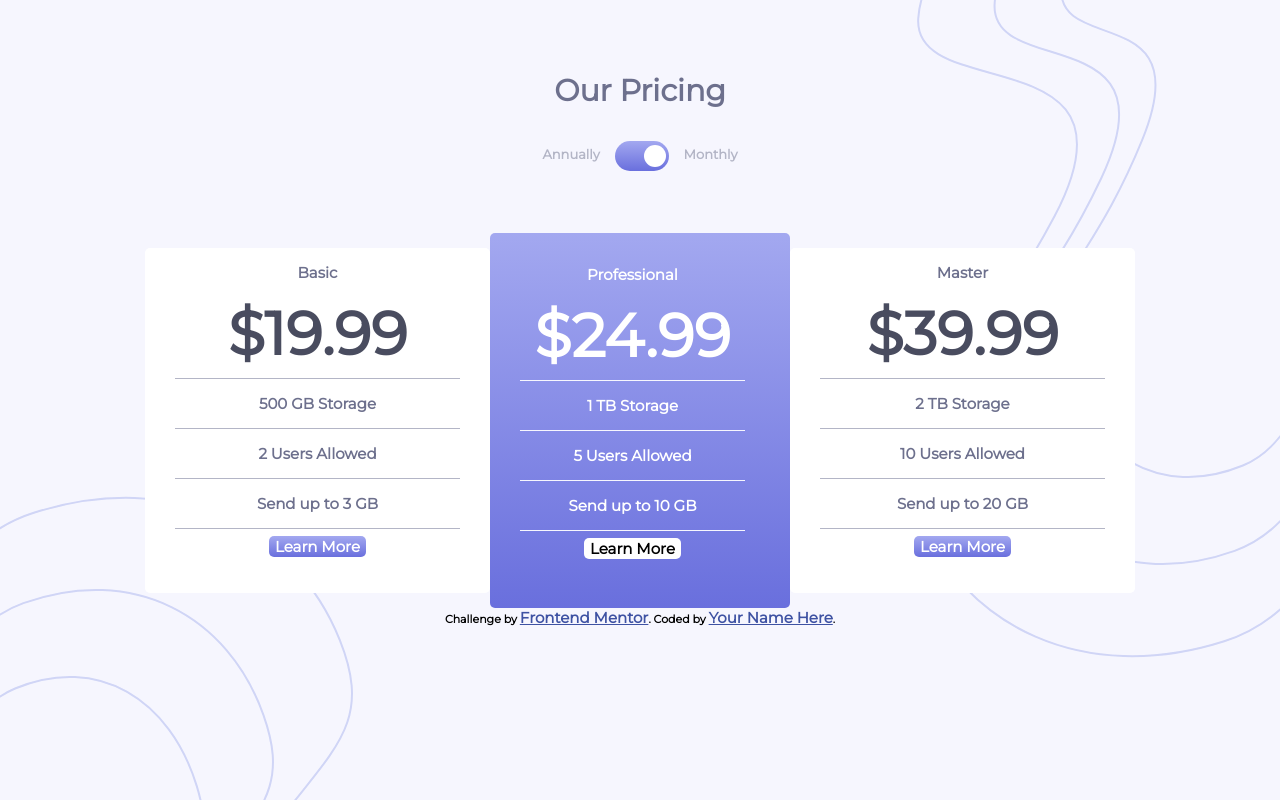
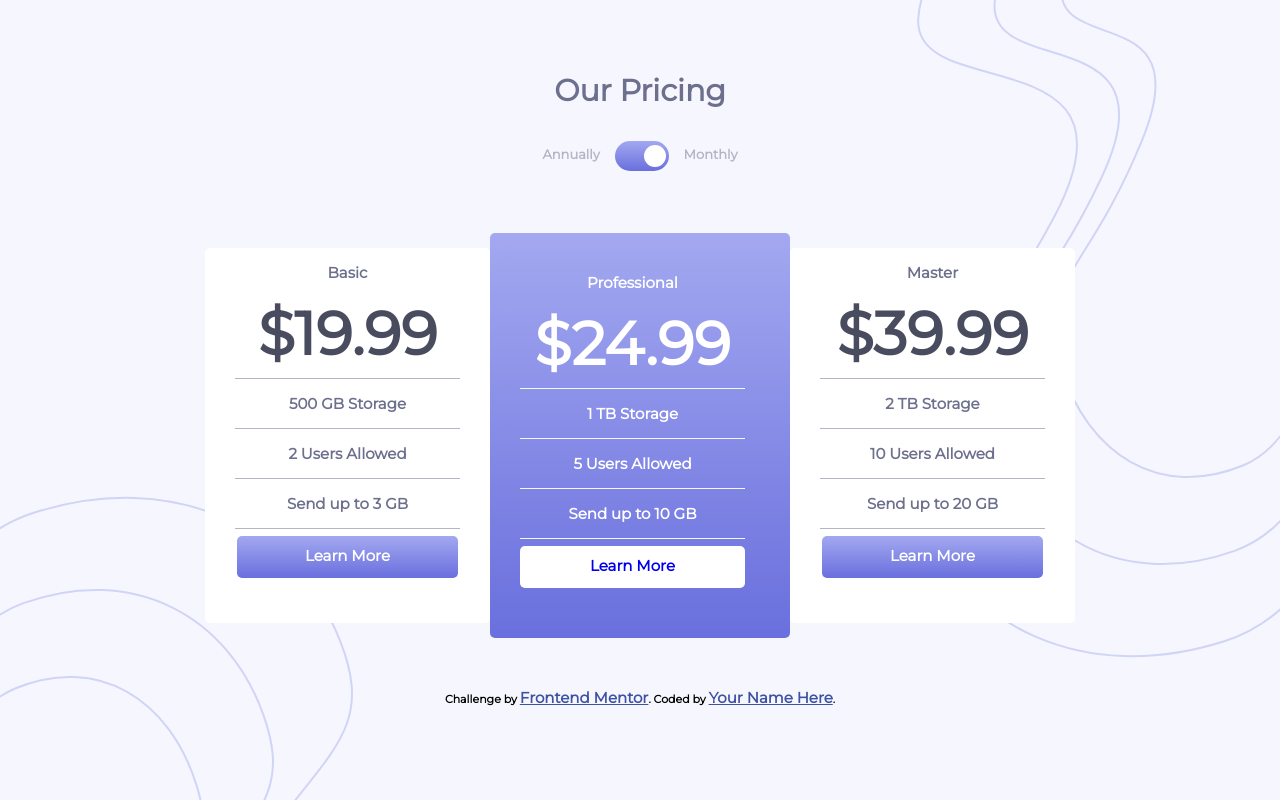
Before and after one commit to ColmanDevClub/week-2, a plain HTML site: page Toggle-Button/index.html in a window 1280 px wide. Drawn offline with Linux system fonts and the light colour scheme.

Commit message:
fixing button and footer

```diff
--- a/Toggle-Button/index.html
+++ b/Toggle-Button/index.html
@@ -50,44 +50,44 @@
       <div class="center_box">
         <div class="basic">
           <div class="inner_basic">
-            <h3>Basic</h3>
-            <h1>&dollar;19.99</h1>
+            <div><h3>Basic</h3></div>
+            <div><h1>&dollar;19.99</h1></div>
             <hr />
-            <h3>500 GB Storage</h3>
+            <div><h3>500 GB Storage</h3></div>
             <hr />
-            <h3>2 Users Allowed</h3>
+            <div><h3>2 Users Allowed</h3></div>
             <hr />
-            <h3>Send up to 3 GB</h3>
+            <div><h3>Send up to 3 GB</h3></div>
             <hr />
-            <button class="purple_button">Learn More</button>
+            <a href="#" class="purple_button">Learn More</a>
           </div>
         </div>
         <div class="pro">
           <div class="inner_pro">
-            <h3>Professional</h3>
-            <h1>&dollar;24.99</h1>
+            <div>            <h3>Professional</h3></div>
+            <div>            <h1>&dollar;24.99</h1></div>
             <hr />
-            <h3>1 TB Storage</h3>
+            <div>            <h3>1 TB Storage</h3></div>
             <hr />
-            <h3>5 Users Allowed</h3>
+            <div>            <h3>5 Users Allowed</h3></div>
             <hr />
-            <h3>Send up to 10 GB</h3>
+            <div>            <h3>Send up to 10 GB</h3></div>
             <hr />
-            <button class="white_button">Learn More</button>
+            <a href="#" class="white_button">Learn More</a>
           </div>
         </div>
         <div class="master">
           <div class="inner_master">
-            <h3>Master</h3>
-            <h1>&dollar;39.99</h1>
+            <div><h3>Master</h3></div>
+            <div><h1>&dollar;39.99</h1></div>
             <hr />
-            <h3>2 TB Storage</h3>
+            <div><h3>2 TB Storage</h3></div>
             <hr />
-            <h3>10 Users Allowed</h3>
+            <div><h3>10 Users Allowed</h3></div>
             <hr />
-            <h3>Send up to 20 GB</h3>
+            <div><h3>Send up to 20 GB</h3></div>
             <hr />
-            <button class="purple_button">Learn More</button>
+            <a href="#" class="purple_button">Learn More</a>
           </div>
         </div>
       </div>
--- a/Toggle-Button/style/desktop/centerBox.css
+++ b/Toggle-Button/style/desktop/centerBox.css
@@ -8,8 +8,8 @@
   order: 1;
   background-color: #fff;
   border-radius: 5px;
-  height: 23em;
-  width: 23em;
+  height: 25em;
+  width: 19em;
 }
 .inner_basic {
   margin-left: 2em;
@@ -33,14 +33,14 @@
   order: 2;
   background: linear-gradient(hsl(236, 72%, 79%), hsl(237, 63%, 64%));
   border-radius: 5px;
-  height: 25em;
+  height: 27em;
   width: 20em;
   margin: -1em 0em 0em 0em;
 }
 .inner_pro {
   height: 23em;
   width: 15em;
-  margin: 32px 0px 0px 30px;
+  margin: 40px 0px 0px 30px;
 }
 .pro h1 {
   color: #fff;
@@ -61,8 +61,8 @@
   order: 3;
   background-color: #fff;
   border-radius: 5px;
-  height: 23em;
-  width: 23em;
+  height: 25em;
+  width: 19em;
 }
 .inner_master {
   margin-left: 2em;
@@ -82,19 +82,26 @@
   height: 1px;
   background: hsl(234, 14%, 74%);
 }
-
 .purple_button {
+  display: block;
   border: none;
+  text-align: center;
   background: linear-gradient(hsl(236, 72%, 79%), hsl(237, 63%, 64%));
   border-radius: 5px;
-  font-weight: bold;
   color: #fff;
+  text-decoration: none;
+  height: 30px;
+  margin: 2px 2px 2px 2px;
+  padding: 10px 2px 2px 2px;
 }
 
 .white_button {
+  display: block;
   border: none;
   background-color: #fff;
   border-radius: 5px;
-  font-weight: bold;
   color: linear-gradient(hsl(236, 72%, 79%), hsl(237, 63%, 64%));
+  text-decoration: none;
+  height: 30px;
+  padding: 10px 2px 2px 2px;
 }
--- a/Toggle-Button/style/desktop/main.css
+++ b/Toggle-Button/style/desktop/main.css
@@ -25,4 +25,7 @@
   .attribution a {
     color: hsl(228, 45%, 44%);
   }
+  footer {
+    margin: 50px 2px 2px 2px;
+  }
 }
```
